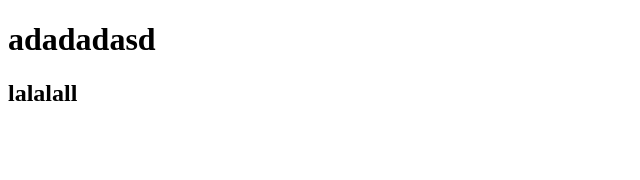
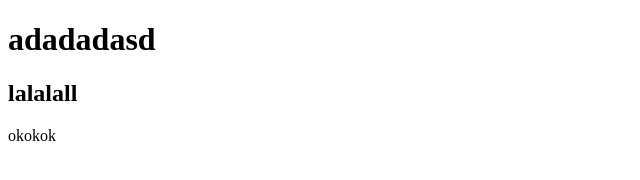
Before and after one commit to almubarok/project_git, a plain HTML site: page index.html in a window 1280 px wide. Shown: the full height of the page, 0-640 px from the left. Drawn offline with Linux system fonts and the light colour scheme.

Commit message:
edit index html

```diff
--- a/index.html
+++ b/index.html
@@ -8,5 +8,8 @@
 <body>
   <h1>adadadasd</h1>
   <h2>lalalall</h2>
+  <div class="p okok">
+    okokok
+  </div>
 </body>
 </html>
```
